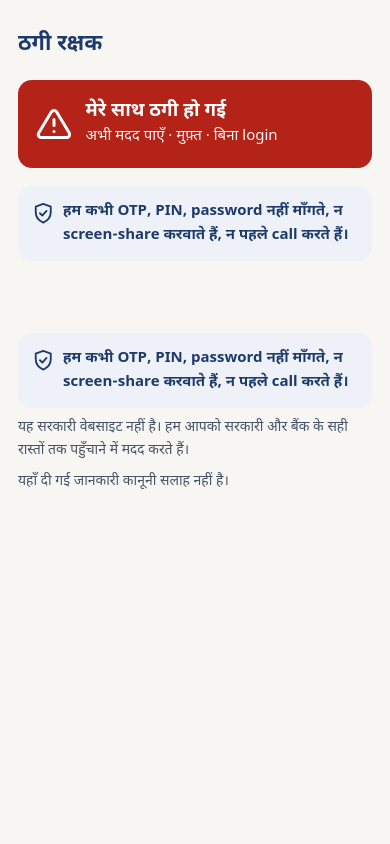
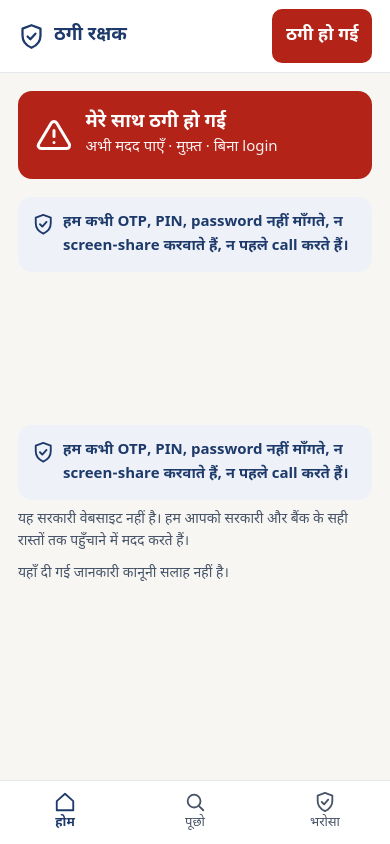
Before and after one commit to roshan420rdx-a11y/thagi-rakshak-, a Next.js app: page / in a window 390 px wide. Built offline with nearby package versions, Linux system fonts and the light colour scheme.

Commit message:
TR-5: header, नीचे का menu, (site) layout
Co-Authored-By: Claude Opus 5.5 <noreply@anthropic.com>
Claude-Session: https://claude.ai/code/session_01Q8ZCGBZrka4dDUCEyPhyFX

```diff
--- /dev/null
+++ b/app/(site)/layout.tsx
@@ -0,0 +1,14 @@
+import type { ReactNode } from "react";
+import { BottomNav } from "@/components/site/bottom-nav";
+import { SiteHeader } from "@/components/site/site-header";
+
+// आम पन्नों का ढाँचा: header + content + फ़ोन का नीचे वाला menu (/turant इस समूह में नहीं है, उसका अपना सादा ढाँचा है)
+export default function SiteLayout({ children }: { children: ReactNode }) {
+  return (
+    <>
+      <SiteHeader />
+      <main className="mx-auto max-w-[680px] px-4 py-4 pb-24">{children}</main>
+      <BottomNav />
+    </>
+  );
+}
--- a/app/page.tsx
+++ b/app/(site)/page.tsx
@@ -2,11 +2,10 @@ import { BigDoor } from "@/components/ui/big-door";
 import { IconAlert } from "@/components/ui/icons";
 import { TrustBar } from "@/components/ui/trust-bar";
 
-// अस्थायी होम: TR-5 में दो दरवाज़ों वाला पूरा होम बनेगा
+// अस्थायी होम: Task 3 में दो दरवाज़ों वाला पूरा होम बनेगा
 export default function Home() {
   return (
-    <main className="mx-auto max-w-[680px] space-y-4 px-4 py-6">
-      <h1 className="text-[22px] font-bold text-brand">ठगी रक्षक</h1>
+    <div className="space-y-4">
       <BigDoor
         href="/turant"
         title="मेरे साथ ठगी हो गई"
@@ -15,6 +14,6 @@ export default function Home() {
         icon={<IconAlert className="h-8 w-8" />}
       />
       <TrustBar />
-    </main>
+    </div>
   );
 }
--- /dev/null
+++ b/components/site/bottom-nav-view.tsx
@@ -0,0 +1,34 @@
+import Link from "next/link";
+import { liveNavItems } from "@/modules/site";
+import { NavIconSvg } from "./nav-icon";
+
+function isCurrent(href: string, current: string): boolean {
+  return href === "/" ? current === "/" : current === href || current.startsWith(`${href}/`);
+}
+
+// फ़ोन का नीचे वाला menu (सिर्फ़ live tabs)। शुद्ध render, ताकि test हो सके; चालू पन्ना बाहर से आता है।
+export function BottomNavView({ current }: { current: string }) {
+  return (
+    <nav
+      aria-label="मुख्य menu"
+      className="fixed inset-x-0 bottom-0 z-10 flex border-t border-line bg-paper md:hidden"
+    >
+      {liveNavItems().map((item) => {
+        const on = isCurrent(item.href, current);
+        return (
+          <Link
+            key={item.href}
+            href={item.href}
+            aria-current={on ? "page" : undefined}
+            className={`flex min-h-14 flex-1 flex-col items-center justify-center text-[13px] no-underline ${
+              on ? "font-bold text-brand" : "text-muted"
+            }`}
+          >
+            <NavIconSvg icon={item.icon} />
+            {item.labelHi}
+          </Link>
+        );
+      })}
+    </nav>
+  );
+}
--- /dev/null
+++ b/components/site/bottom-nav.tsx
@@ -0,0 +1,8 @@
+"use client";
+
+import { usePathname } from "next/navigation";
+import { BottomNavView } from "./bottom-nav-view";
+
+export function BottomNav() {
+  return <BottomNavView current={usePathname() ?? "/"} />;
+}
--- /dev/null
+++ b/components/site/nav-icon.tsx
@@ -0,0 +1,31 @@
+import { IconSearch, IconShield } from "@/components/ui/icons";
+import type { NavIcon } from "@/modules/site";
+
+const base = {
+  width: 22,
+  height: 22,
+  viewBox: "0 0 24 24",
+  fill: "none",
+  stroke: "currentColor",
+  strokeWidth: 2,
+  strokeLinecap: "round" as const,
+  strokeLinejoin: "round" as const,
+  "aria-hidden": true,
+};
+
+export function NavIconSvg({ icon }: { icon: NavIcon }) {
+  if (icon === "search") return <IconSearch className="h-[22px] w-[22px]" />;
+  if (icon === "shield") return <IconShield className="h-[22px] w-[22px]" />;
+  if (icon === "case")
+    return (
+      <svg {...base}>
+        <rect x="4" y="3" width="16" height="18" rx="2" />
+        <path d="M8 8h8M8 12h8M8 16h5" />
+      </svg>
+    );
+  return (
+    <svg {...base}>
+      <path d="M3 11l9-8 9 8v10H3z" />
+    </svg>
+  );
+}
--- /dev/null
+++ b/components/site/site-header.tsx
@@ -0,0 +1,30 @@
+import Link from "next/link";
+import { IconShield } from "@/components/ui/icons";
+import { liveNavItems } from "@/modules/site";
+
+// ऊपर की पट्टी: logo (होम का link); desktop पर menu के links और हमेशा दिखने वाला "ठगी हो गई" बटन
+export function SiteHeader() {
+  return (
+    <header className="border-b border-line bg-paper">
+      <div className="mx-auto flex max-w-[960px] items-center justify-between gap-3 px-4 py-2">
+        <Link href="/" className="inline-flex min-h-12 items-center gap-2 text-[19px] font-bold text-brand no-underline">
+          <IconShield className="h-6 w-6" />
+          ठगी रक्षक
+        </Link>
+        <nav aria-label="ऊपर का menu" className="hidden items-center gap-4 md:flex">
+          {liveNavItems().map((item) => (
+            <Link key={item.href} href={item.href} className="inline-flex min-h-12 items-center font-semibold text-ink no-underline">
+              {item.labelHi}
+            </Link>
+          ))}
+        </nav>
+        <Link
+          href="/turant"
+          className="inline-flex min-h-12 items-center rounded-[10px] bg-danger px-3 font-bold text-on-danger no-underline"
+        >
+          ठगी हो गई
+        </Link>
+      </div>
+    </header>
+  );
+}
```
Also changed, not shown: 1 other file (tests, documents, lock files or other folders).
